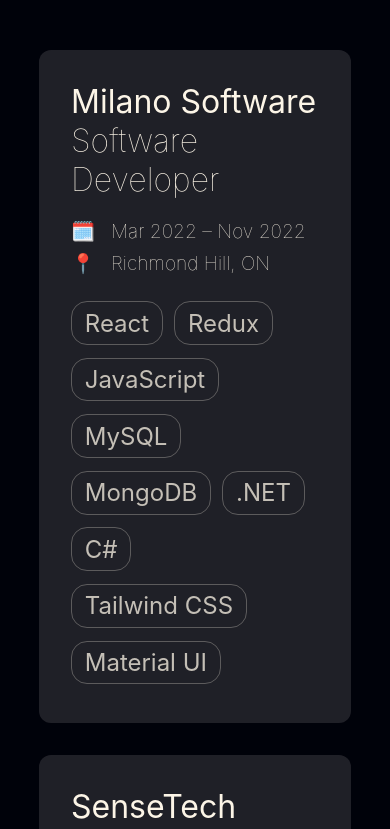
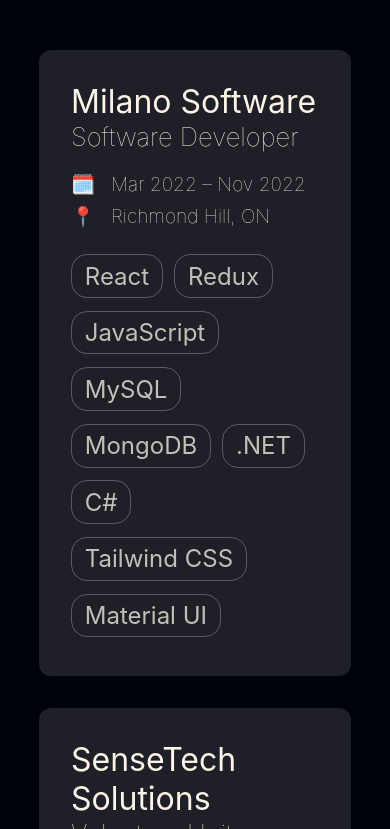
Before and after one commit to karenkwok/karenkwok.github.io, a React (Create React App) app: page / in a window 390 px wide. Shown: the part 1095-1924 px from the top of the page. Built offline with nearby package versions, Linux system fonts and the light colour scheme.

Commit message:
shrunk experience position text

```diff
--- a/src/components/UI/Experience.js
+++ b/src/components/UI/Experience.js
@@ -14,7 +14,7 @@ const Experience = (props) => {
             {props.company}
           </a>
         </div>
-        <div>{props.position}</div>
+        <div className='experience-position'>{props.position}</div>
         <div className='experience-date-location'>
           <div className='experience--date-location'>
             <div className='experience-emoji'>🗓️</div>
--- a/src/components/UI/Experience.scss
+++ b/src/components/UI/Experience.scss
@@ -49,6 +49,22 @@
   }
 }
 
+@media (max-width: 500px) {
+  .experience-card {
+    .experience-position {
+      font-size: 1.8rem;
+    }
+  }
+}
+
+@media (max-width: 455px) {
+  .experience-card {
+    .experience-position {
+      font-size: 1.6rem;
+    }
+  }
+}
+
 @media (max-width: 350px) {
   .experience-card {
     .experience-date-location {
```
